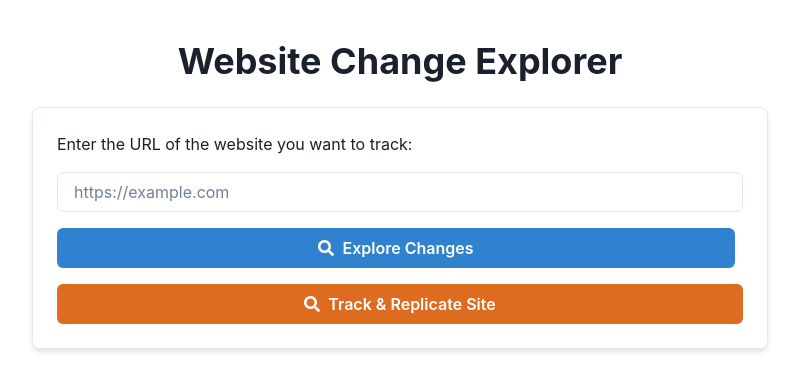
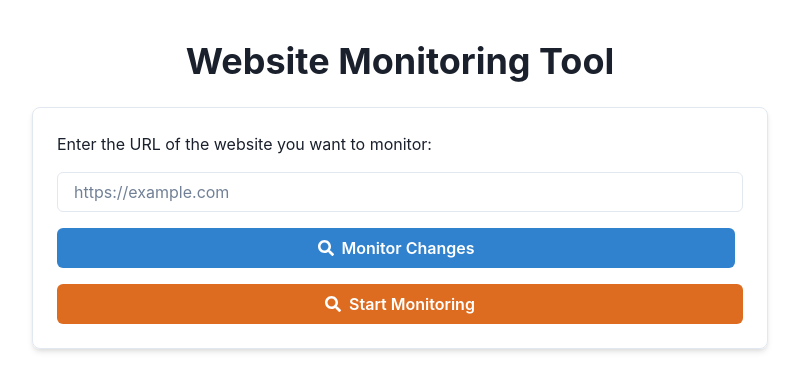
Before and after one commit to GPT-Engineer-App/site-explorer, a React (Vite) app: page / in a window 1280 px wide. Shown: the top 390 px of the page, without its empty margins (240-1039 px from the left). Built offline with nearby package versions, Linux system fonts and the light colour scheme.

Commit message:
サイトを監視するサイトにして
Updated the Index page to reflect its purpose as a website monitoring tool, including text changes and button label updates.

```diff
--- a/src/pages/Index.jsx
+++ b/src/pages/Index.jsx
@@ -60,18 +60,18 @@ const Index = () => {
   return (
     <Container maxW="container.md" py={10}>
       <Heading as="h1" size="xl" mb={6} textAlign="center">
-        Website Change Explorer
+        Website Monitoring Tool
       </Heading>
 
       <Box p={6} borderWidth="1px" borderRadius="lg" boxShadow="md">
         <Stack spacing={4}>
-          <Text>Enter the URL of the website you want to track:</Text>
+          <Text>Enter the URL of the website you want to monitor:</Text>
           <Input placeholder="https://example.com" value={url} onChange={handleUrlChange} />
           <Button leftIcon={<FaSearch />} colorScheme="blue" onClick={handleExploreChanges} mr={2}>
-            Explore Changes
+            Monitor Changes
           </Button>
-          <Button leftIcon={<FaSearch />} colorScheme="orange" onClick={handleExploreChanges}>
-            Track & Replicate Site
+          <Button leftIcon={<FaSearch />} colorScheme="orange">
+            Start Monitoring
           </Button>
         </Stack>
       </Box>
```
